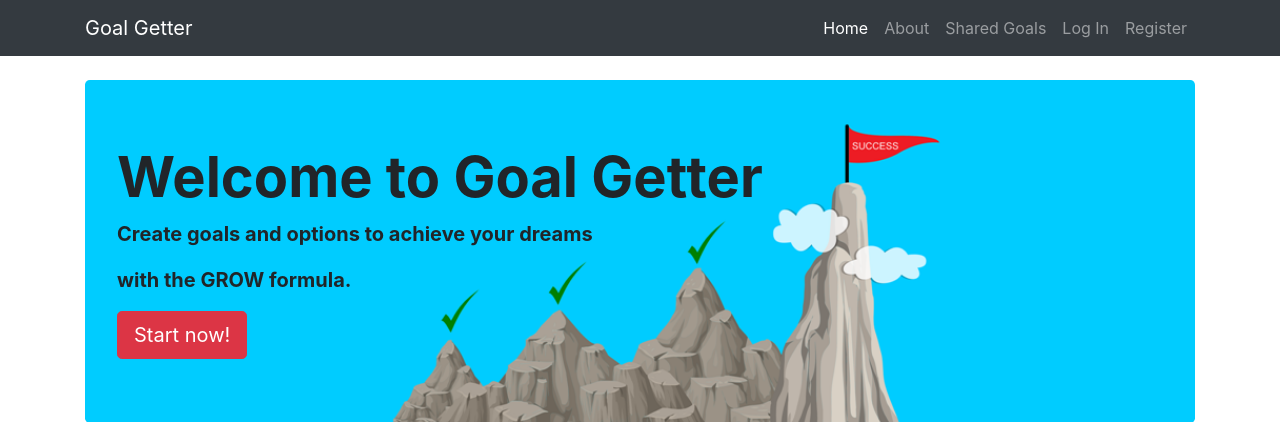
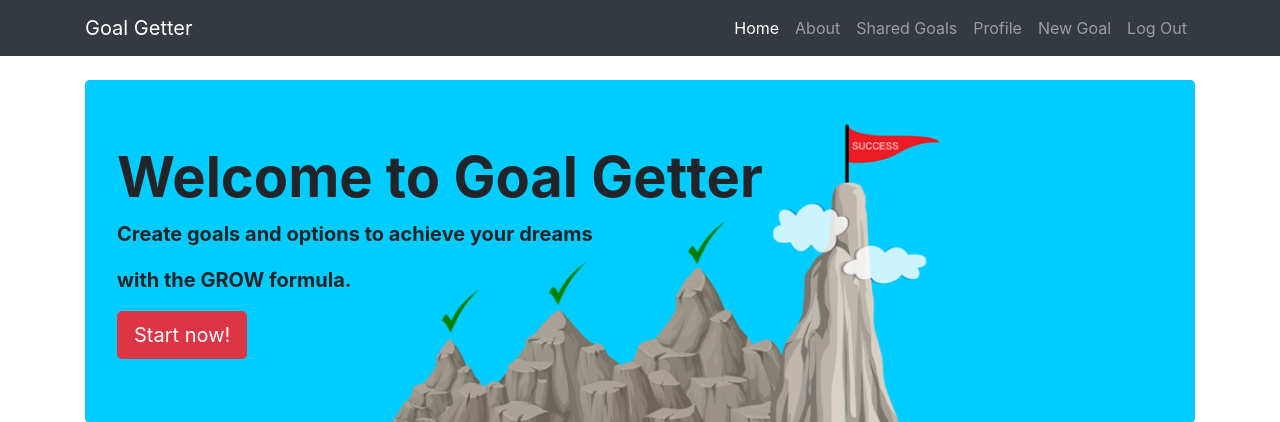
Before and after one commit to thirdelement/goal-getter, a Flask app: page / in a window 1280 px wide. Shown: the top 422 px of the page. Run offline with Flask 2, Linux system fonts and the light colour scheme; the visitor is signed in with stand-in values (Sample User, id 1); some libraries are stand-ins or nearby versions.

Commit message:
feat: Update navbar on index.html.

```diff
--- a/templates/index.html
+++ b/templates/index.html
@@ -18,15 +18,12 @@
 
   <!-- Custom CSS -->
   <link rel="stylesheet" href="{{ url_for('static', filename='css/style.css') }}" type="text/css">
-
 </head>
-
 <body>
-
   <!-- Navigation -->
   <nav class="navbar navbar-expand-lg navbar-dark bg-dark fixed-top">
     <div class="container">
-      <a class="navbar-brand" href="{{ url_for('index') }}">Goal Getter</a>
+      <a class="navbar-brand" href="#">Goal Getter</a>
       <button class="navbar-toggler" type="button" data-toggle="collapse" data-target="#navbarResponsive"
         aria-controls="navbarResponsive" aria-expanded="false" aria-label="Toggle navigation">
         <span class="navbar-toggler-icon"></span>
@@ -34,7 +31,7 @@
       <div class="collapse navbar-collapse" id="navbarResponsive">
         <ul class="navbar-nav ml-auto">
           <li class="nav-item active">
-            <a class="nav-link" href="#">Home
+            <a class="nav-link" href="{{ url_for('index') }}">Home
               <span class="sr-only">(current)</span>
             </a>
           </li>
@@ -44,17 +41,33 @@
           <li class="nav-item">
             <a class="nav-link" href="{{ url_for('get_goals') }}">Shared Goals</a>
           </li>
+          {% if session.user %}
+          <li class="nav-item">
+            <a class="nav-link" href="{{ url_for('profile', username=session['user']) }}">Profile</a>
+          </li>
+          <li class="nav-item">
+            <a class="nav-link" href="{{ url_for('add_goal') }}">New Goal</a>
+          </li>
+          {% if session.user|lower == "admin"|lower %}
+          <li class="nav-item">
+            <a class="nav-link" href="{{ url_for('get_categories') }}">Manage Categories</a>
+          </li>
+          {% endif %}
+          <li class="nav-item">
+            <a class="nav-link" href="{{ url_for('logout') }}">Log Out</a>
+          </li>
+          {% else %}
           <li class="nav-item">
             <a class="nav-link" href="{{ url_for('login') }}">Log In</a>
           </li>
           <li class="nav-item">
             <a class="nav-link" href="{{ url_for('register') }}">Register</a>
           </li>
+          {% endif %}
         </ul>
       </div>
     </div>
   </nav>
-
   <!-- Page Content -->
   <div class="container">
 
```
